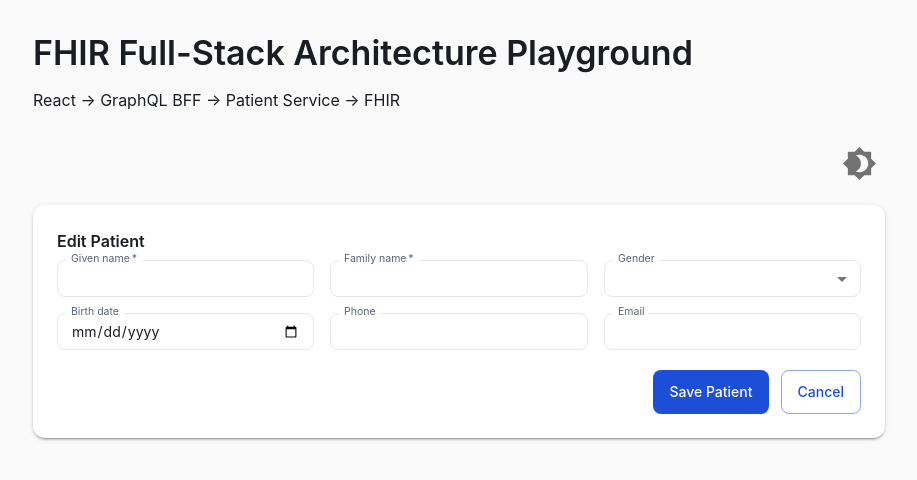
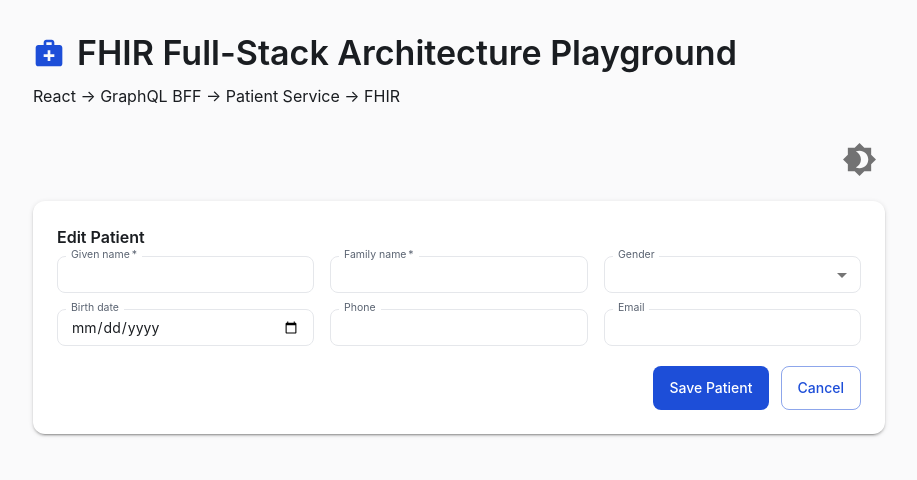
Before and after one commit to khiem-nguyen-ict/fhir-fullstack-architecture-playground, a React (Vite) app in the folder frontend/: page /patients/1 in a window 1280 px wide. Shown: the top 480 px of the page, without its empty margins (181-1098 px from the left). Built offline with nearby package versions, Linux system fonts and the light colour scheme; no server answers.

Commit message:
Add medical services icon to app header

```diff
--- a/frontend/src/App.jsx
+++ b/frontend/src/App.jsx
@@ -1,6 +1,7 @@
 import React from "react";
 import { Routes, Route } from "react-router-dom";
 import { Box, Container, Typography, CssBaseline } from "@mui/material";
+import { MedicalServices } from "@mui/icons-material";
 import PatientsPage from "./pages/PatientsPage.jsx";
 import EditPatientPage from "./pages/EditPatientPage.jsx";
 import ThemeToggle from "./components/ThemeToggle.jsx";
@@ -12,9 +13,12 @@ export default function App() {
       <Box sx={{ bgcolor: 'background.default', minHeight: '100vh' }}>
         <Container maxWidth="md" sx={{ py: 4 }}>
           <header>
-            <Typography variant="h4" component="h1" gutterBottom>
-              FHIR Full-Stack Architecture Playground
-            </Typography>
+            <Box sx={{ display: "flex", alignItems: "center", mb: 1 }}>
+              <MedicalServices color="primary" sx={{ fontSize: 32, mr: 1.5 }} />
+              <Typography variant="h4" component="h1">
+                FHIR Full-Stack Architecture Playground
+              </Typography>
+            </Box>
             <Typography variant="subtitle1" color="text.secondary" sx={{ mb: 3 }}>
               React → GraphQL BFF → Patient Service → FHIR
             </Typography>
```
Also changed, not shown: 1 other file (tests, documents, lock files or other folders).
